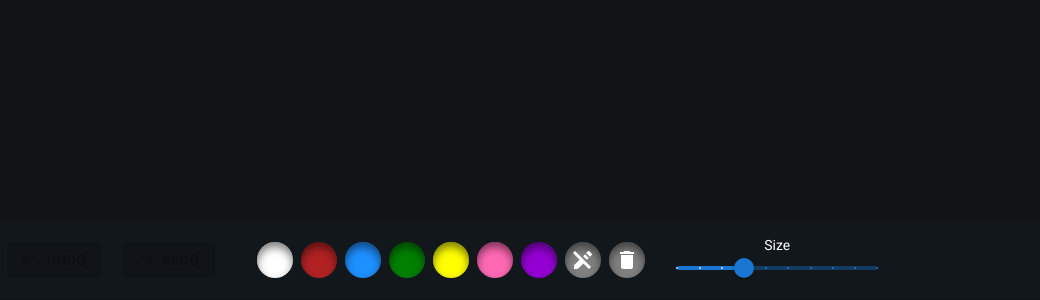
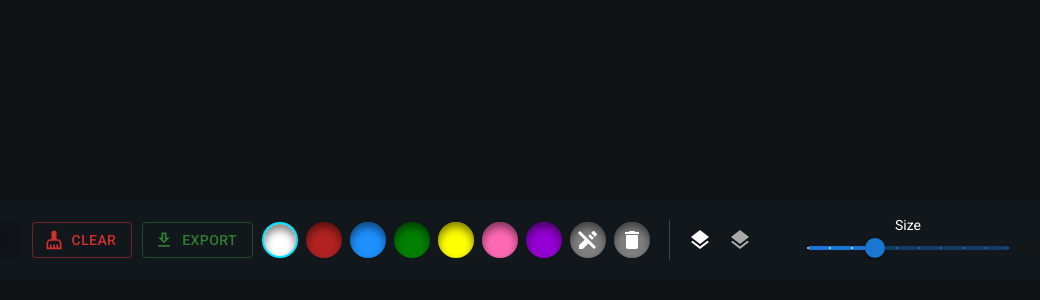
Before and after one commit to n0xnax/DrawingApp, a React (Vite) app: page / in a window 1280 px wide. Shown: the part 500-800 px from the top of the page, without its empty margins (203-1243 px from the left). Built offline with nearby package versions, Linux system fonts and the light colour scheme.

Commit message:
Enhance UI with Tooltips and background color options
Added Tooltip components for better user guidance and improved background color handling.

```diff
--- a/src/App.jsx
+++ b/src/App.jsx
@@ -1,12 +1,16 @@
 import { useState, useEffect, useRef } from "react";
 import "./App.css";
 import { getStroke } from "perfect-freehand";
-import { Button, Card, Slider, IconButton } from "@mui/material";
+import { Button, Card, Slider, IconButton, Tooltip } from "@mui/material";
 import {
   UndoOutlined,
   RedoOutlined,
   Delete,
   EditOff,
+  DownloadOutlined,
+  Layers,
+  CleaningServices,
+  GridOn,
 } from "@mui/icons-material";
 
 const average = (a, b) => (a + b) / 2;
@@ -55,15 +59,16 @@ function isPointNearStroke(x, y, rawPoints, threshold) {
 
 function App() {
   const [paths, setPaths] = useState([]);
-  const [history, setHistory] = useState([[]]); // Full snapshots history
-  const [historyIndex, setHistoryIndex] = useState(0); // Current index in history
+  const [history, setHistory] = useState([[]]);
+  const [historyIndex, setHistoryIndex] = useState(0);
 
   const [isErasing, setIsErasing] = useState(false);
   const [isDeleting, setIsDeleting] = useState(false);
   const [currentPoints, setCurrentPoints] = useState([]);
   const [strokeColor, setStrokeColor] = useState("white");
   const [strokeSize, setStrokeSize] = useState(8);
-  const [imageUrl, setImageUrl] = useState(null);
+  const [bgColor, setBgColor] = useState("#101214");
+  const [cursorPos, setCursorPos] = useState({ x: -100, y: -100 });
 
   const isDraggingDelete = useRef(false);
   const hasDeletedInCurrentDrag = useRef(false);
@@ -86,7 +91,6 @@ function App() {
     },
   };
 
-  // Helper to append a new state to history and truncate redo steps
   const pushToHistory = (newPaths) => {
     const nextHistory = history.slice(0, historyIndex + 1);
     setHistory([...nextHistory, newPaths]);
@@ -111,32 +115,36 @@ function App() {
 
   function handlePointerDown(e) {
     e.target.setPointerCapture(e.pointerId);
+    setCursorPos({ x: e.clientX, y: e.clientY });
 
     if (isDeleting) {
       isDraggingDelete.current = true;
       hasDeletedInCurrentDrag.current = false;
-      deleteLinesNearPointer(e.pageX, e.pageY);
+      deleteLinesNearPointer(e.clientX, e.clientY);
       return;
     }
 
-    setCurrentPoints([[e.pageX, e.pageY, e.pressure]]);
+    const pressure = e.pointerType === "touch" || e.pointerType === "pen" ? e.pressure : 0.5;
+    setCurrentPoints([[e.clientX, e.clientY, pressure]]);
   }
 
   function handlePointerMove(e) {
+    setCursorPos({ x: e.clientX, y: e.clientY });
+
     if (e.buttons !== 1) return;
 
     if (isDeleting && isDraggingDelete.current) {
-      deleteLinesNearPointer(e.pageX, e.pageY);
+      deleteLinesNearPointer(e.clientX, e.clientY);
       return;
     }
 
-    setCurrentPoints((prev) => [...prev, [e.pageX, e.pageY, e.pressure]]);
+    const pressure = e.pointerType === "touch" || e.pointerType === "pen" ? e.pressure : 0.5;
+    setCurrentPoints((prev) => [...prev, [e.clientX, e.clientY, pressure]]);
   }
 
   function handlePointerUp() {
     if (isDeleting) {
       if (isDraggingDelete.current && hasDeletedInCurrentDrag.current) {
-        // Record deletion snapshot to history
         pushToHistory(paths);
       }
       isDraggingDelete.current = false;
@@ -173,6 +181,12 @@ function App() {
     }
   };
 
+  const handleClearCanvas = () => {
+    if (paths.length > 0) {
+      pushToHistory([]);
+    }
+  };
+
   const handleColorChange = (color) => {
     setIsDeleting(false);
     if (isErasing) {
@@ -182,9 +196,9 @@ function App() {
     setStrokeColor(color);
   };
 
-  const handleEraser = (color) => {
+  const handleEraser = () => {
     setIsDeleting(false);
-    setStrokeColor(color);
+    setStrokeColor(bgColor);
     setStrokeSize(25);
     setIsErasing(true);
   };
@@ -192,6 +206,46 @@ function App() {
   const toggleDeleteMode = () => {
     setIsDeleting((prev) => !prev);
     setIsErasing(false);
+  };
+
+  const handleBgChange = (newBg) => {
+    setBgColor(newBg);
+    if (isErasing) {
+      setStrokeColor(newBg);
+    }
+  };
+
+  const handleExportPNG = () => {
+    const svgElement = svgRef.current;
+    if (!svgElement) return;
+
+    const svgString = new XMLSerializer().serializeToString(svgElement);
+    const canvas = document.createElement("canvas");
+    const ctx = canvas.getContext("2d");
+    const img = new Image();
+
+    const svgBlob = new Blob([svgString], { type: "image/svg+xml;charset=utf-8" });
+    const url = URL.createObjectURL(svgBlob);
+
+    img.onload = () => {
+      canvas.width = svgElement.clientWidth || 1200;
+      canvas.height = svgElement.clientHeight || 800;
+
+      ctx.fillStyle = bgColor;
+      ctx.fillRect(0, 0, canvas.width, canvas.height);
+      ctx.drawImage(img, 0, 0);
+
+      const pngUrl = canvas.toDataURL("image/png");
+      const downloadLink = document.createElement("a");
+      downloadLink.href = pngUrl;
+      downloadLink.download = "drawing.png";
+      document.body.appendChild(downloadLink);
+      downloadLink.click();
+      document.body.removeChild(downloadLink);
+      URL.revokeObjectURL(url);
+    };
+
+    img.src = url;
   };
 
   const handleKeyDown = (e) => {
@@ -221,14 +275,7 @@ function App() {
   }, [historyIndex, history]);
 
   return (
-    <div className="wrapper" tabIndex={0}>
-      {imageUrl ? (
-        <img
-          src={imageUrl}
-          alt="Exported Drawing"
-          style={{ width: "100%", height: "auto" }}
-        />
-      ) : (
+    <div className="wrapper" tabIndex={0} style={{ position: "relative", overflow: "hidden" }}>
       <svg
         ref={svgRef}
         className="paint"
@@ -238,8 +285,10 @@ function App() {
         onPointerLeave={handlePointerUp}
         style={{
           touchAction: "none",
-            background: "#101214",
-            cursor: isDeleting ? "crosshair" : "default",
+          background: bgColor,
+          cursor: "none",
+          width: "100vw",
+          height: "100vh",
         }}
       >
         {paths.map((pathItem, index) => (
@@ -257,21 +306,31 @@ function App() {
             style={{ pointerEvents: "none" }}
           />
         )}
+
+        {/* Dynamic Cursor Circle */}
+        <circle
+          cx={cursorPos.x}
+          cy={cursorPos.y}
+          r={isDeleting ? Math.max(strokeSize, 15) : strokeSize / 2}
+          fill={isDeleting ? "rgba(229, 57, 53, 0.25)" : "none"}
+          stroke={isDeleting ? "#e53935" : isErasing ? "#ffffff" : strokeColor}
+          strokeWidth={isDeleting ? 1.5 : 1}
+          style={{ pointerEvents: "none" }}
+        />
       </svg>
-      )}
 
       <Card
         className="settings"
         variant="outlined"
-        sx={{ backgroundColor: "#12171c" }}
+        sx={{ backgroundColor: "#12171c", position: "absolute", bottom: 20, left: "50%", transform: "translateX(-50%)", padding: "10px 20px" }}
       >
-        <div className="undoredo">
+        <div className="undoredo" style={{ display: "flex", justifyContent: "center" }}>
           <Button
             startIcon={<UndoOutlined />}
             variant="contained"
             onClick={handleUndo}
             disabled={historyIndex <= 0}
-            style={{ margin: "10px" }}
+            style={{ margin: "5px" }}
           >
             Undo
           </Button>
@@ -280,70 +339,83 @@ function App() {
             variant="contained"
             onClick={handleRedo}
             disabled={historyIndex >= history.length - 1}
-            style={{ margin: "10px" }}
+            style={{ margin: "5px" }}
           >
             Redo
           </Button>
+          <Tooltip title="Clear Canvas">
+            <Button
+              startIcon={<CleaningServices />}
+              variant="outlined"
+              color="error"
+              onClick={handleClearCanvas}
+              style={{ margin: "5px" }}
+            >
+              Clear
+            </Button>
+          </Tooltip>
+          <Tooltip title="Export Drawing as PNG">
+            <Button
+              startIcon={<DownloadOutlined />}
+              variant="outlined"
+              color="success"
+              onClick={handleExportPNG}
+              style={{ margin: "5px" }}
+            >
+              Export
+            </Button>
+          </Tooltip>
         </div>
-        <div className="color-buttons">
+
+        <div className="color-buttons" style={{ display: "flex", alignItems: "center", justifyContent: "center", margin: "10px 0" }}>
+          {["white", "firebrick", "dodgerblue", "green", "yellow", "hotpink", "darkviolet"].map((color) => (
             <IconButton
-            onClick={() => handleColorChange("white")}
+              key={color}
+              onClick={() => handleColorChange(color)}
               className="color-button"
-            style={{ backgroundColor: "white" }}
-          ></IconButton>
-          <div className="space"></div>
+              style={{
+                backgroundColor: color,
+                margin: "0 4px",
+                border: strokeColor === color && !isErasing && !isDeleting ? "2px solid #00e5ff" : "none",
+              }}
+            />
+          ))}
+
+          <Tooltip title="Background Eraser">
             <IconButton
-            onClick={() => handleColorChange("firebrick")}
-            className="color-button"
-            style={{ backgroundColor: "firebrick" }}
-          ></IconButton>
-          <div className="space"></div>
-          <IconButton
-            onClick={() => handleColorChange("dodgerblue")}
-            className="color-button"
-            style={{ backgroundColor: "dodgerblue" }}
-          ></IconButton>
-          <div className="space"></div>
-          <IconButton
-            onClick={() => handleColorChange("green")}
-            className="color-button"
-            style={{ backgroundColor: "green" }}
-          ></IconButton>
-          <div className="space"></div>
-          <IconButton
-            onClick={() => handleColorChange("yellow")}
-            className="color-button"
-            style={{ backgroundColor: "yellow" }}
-          ></IconButton>
-          <div className="space"></div>
-          <IconButton
-            onClick={() => handleColorChange("hotpink")}
-            className="color-button"
-            style={{ backgroundColor: "hotpink" }}
-          ></IconButton>
-          <div className="space"></div>
-          <IconButton
-            onClick={() => handleColorChange("darkviolet")}
-            className="color-button"
-            style={{ backgroundColor: "darkviolet" }}
-          ></IconButton>
-          <div className="space"></div>
-          <IconButton
-            onClick={() => handleEraser("rgb(16, 18, 20)")}
+              onClick={handleEraser}
               className="color-button eraser"
-            style={{ backgroundColor: "grey" }}
+              style={{ backgroundColor: isErasing ? "#00e5ff" : "grey", margin: "0 4px" }}
             >
               <EditOff style={{ color: "white" }} />
             </IconButton>
-          <div className="space"></div>
+          </Tooltip>
+
+          <Tooltip title="Line Deletion Mode">
             <IconButton
               onClick={toggleDeleteMode}
               className="color-button delete"
-            style={{ backgroundColor: isDeleting ? "#e53935" : "grey" }}
+              style={{ backgroundColor: isDeleting ? "#e53935" : "grey", margin: "0 4px" }}
             >
               <Delete style={{ color: "white" }} />
             </IconButton>
+          </Tooltip>
+
+          {/* Canvas Background Color Options */}
+          <div style={{ marginLeft: "15px", borderLeft: "1px solid #444", paddingLeft: "10px", display: "flex" }}>
+            <Tooltip title="Dark Canvas">
+              <IconButton onClick={() => handleBgChange("#101214")} style={{ color: "#fff" }}>
+                <Layers />
+              </IconButton>
+            </Tooltip>
+            <Tooltip title="Light Canvas">
+              <IconButton onClick={() => handleBgChange("#f5f5f5")} style={{ color: "#aaa" }}>
+                <Layers />
+              </IconButton>
+            </Tooltip>
           </div>
+        </div>
+
         <StrokeSizeSlider
           strokeSize={strokeSize}
           setStrokeSize={setStrokeSize}
@@ -374,6 +446,7 @@ const StrokeSizeSlider = ({ strokeSize, setStrokeSize }) => {
         display: "flex",
         flexDirection: "column",
         alignItems: "center",
+        margin: "0 auto",
       }}
     >
       <div style={{ fontFamily: "roboto", color: "white", fontSize: "14px" }}>
```
Lines whose indentation alone changed are shown as unchanged.
